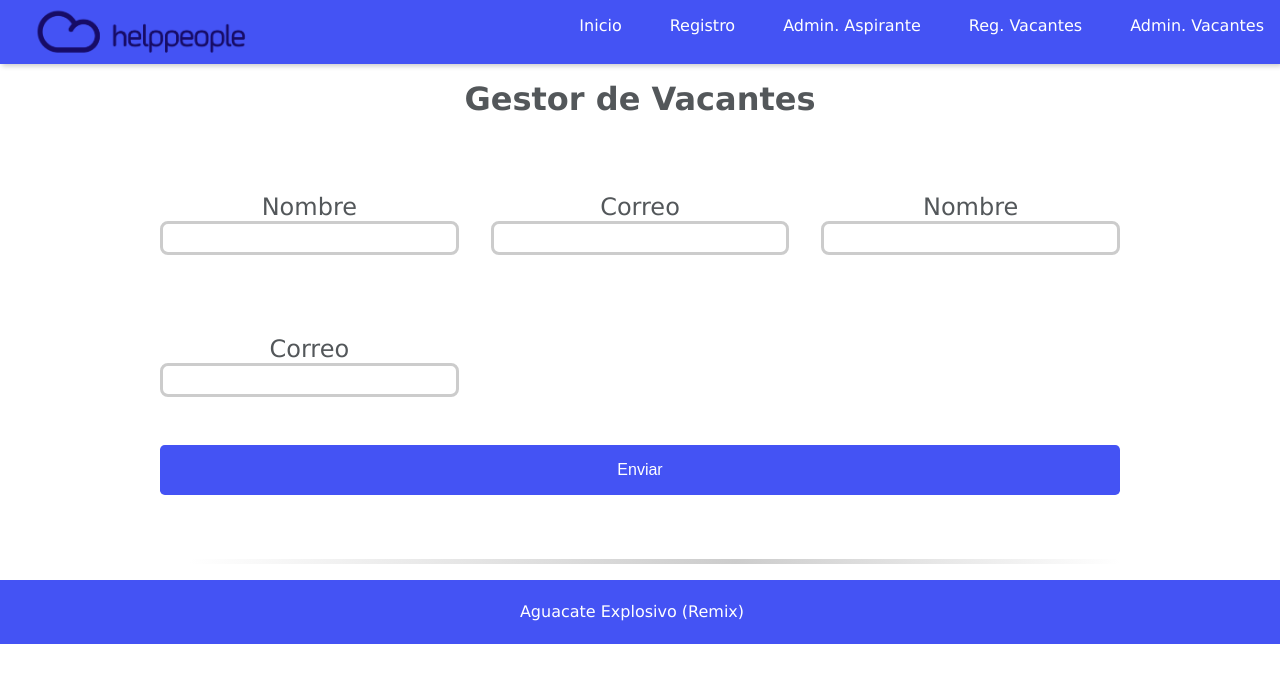
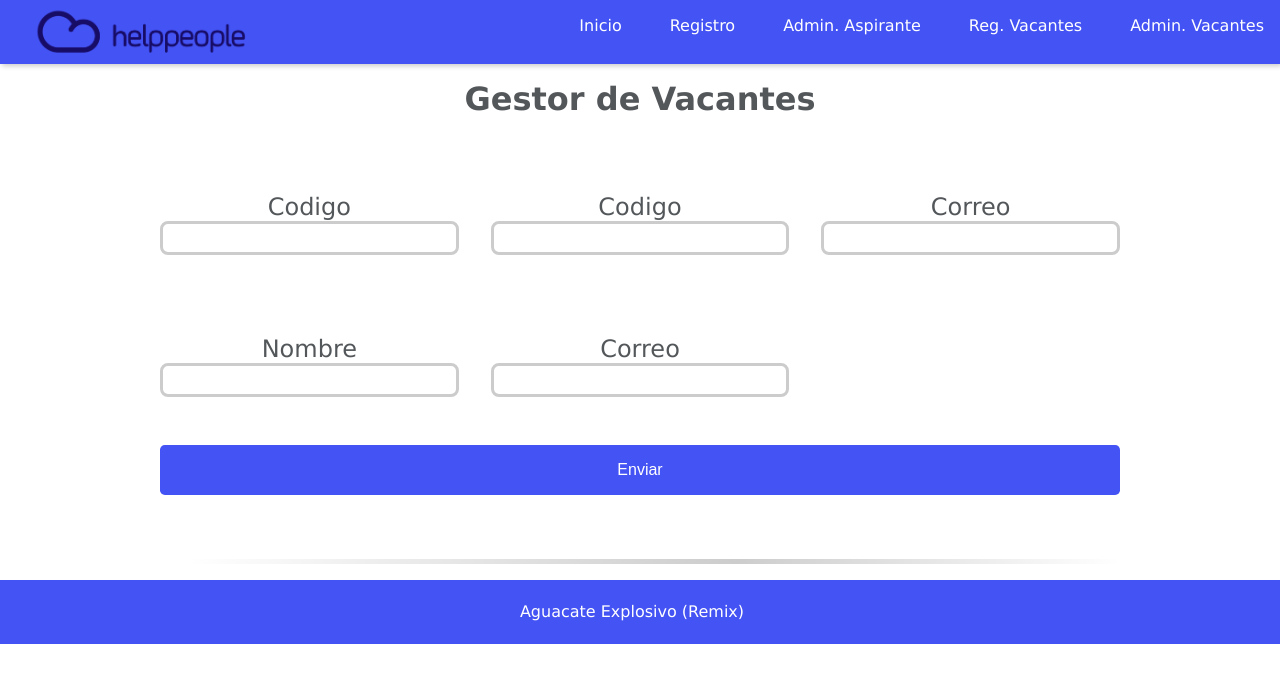
Before and after one commit to lcchaverra/FlyChallenge, a React (Vite) app: page /RegVaPage in a window 1280 px wide. Shown: the top 682 px of the page. Built offline with nearby package versions, Linux system fonts and the light colour scheme.

Commit message:
Cambios Extras

```diff
--- a/index.html
+++ b/index.html
@@ -3,11 +3,15 @@
   <head>
     <meta charset="UTF-8" />
     <link rel="icon" href="/src/img/club.png" />
+    <!-- <link rel="stylesheet" href="https://cdn.jsdelivr.net/npm/bootstrap@4.3.1/dist/css/bootstrap.min.css" integrity="sha384-ggOyR0iXCbMQv3Xipma34MD+dH/1fQ784/j6cY/iJTQUOhcWr7x9JvoRxT2MZw1T" crossorigin="anonymous"> -->
     <meta name="viewport" content="width=device-width, initial-scale=1.0" />
     <title>Grupo 3 - Reto 2</title>
   </head>
   <body>
     <div id="root"></div>
     <script type="module" src="/src/main.jsx"></script>
+    <!-- <script src="https://code.jquery.com/jquery-3.3.1.slim.min.js" integrity="sha384-q8i/X+965DzO0rT7abK41JStQIAqVgRVzpbzo5smXKp4YfRvH+8abtTE1Pi6jizo" crossorigin="anonymous"></script> -->
+    <!-- <script src="https://cdn.jsdelivr.net/npm/popper.js@1.14.7/dist/umd/popper.min.js" integrity="sha384-UO2eT0CpHqdSJQ6hJty5KVphtPhzWj9WO1clHTMGa3JDZwrnQq4sF86dIHNDz0W1" crossorigin="anonymous"></script> -->
+    <!-- <script src="https://cdn.jsdelivr.net/npm/bootstrap@4.3.1/dist/js/bootstrap.min.js" integrity="sha384-JjSmVgyd0p3pXB1rRibZUAYoIIy6OrQ6VrjIEaFf/nJGzIxFDsf4x0xIM+B07jRM" crossorigin="anonymous"></script> -->
   </body>
 </html>
--- a/src/components/FormUserReg.jsx
+++ b/src/components/FormUserReg.jsx
@@ -3,8 +3,8 @@ import React from "react";
 const FormUserReg = () => {
     return (
         <>
-        <h2 className="title">Gestor de Vacantes</h2>
-        <div className="main-container">
+        <h2 className="title">Registrar Usuario</h2>
+        <div className="main-container-2">
             <form action="/">
                 <div className="grid-form-container">
 
@@ -53,7 +53,7 @@ const FormUserReg = () => {
                     </div>
                 </form>
                     <div className="section-divider"></div>
-            </div><br /><br /><br />
+            </div><br /><br /><br /><br />
         </>
     )
 }
--- a/src/components/FormVacaOfert.jsx
+++ b/src/components/FormVacaOfert.jsx
@@ -9,9 +9,15 @@ const FormVacaOfert = () => {
                 <div className="grid-form-container">
 
                     <div className="form-item">
-                        <label htmlFor="name">Nombre</label>
+                        <label htmlFor="name">Codigo</label>
                         <input type="text" id="name" />
                     </div>
+
+                    <div className="form-item">
+                        <label htmlFor="name">Codigo</label>
+                        <input type="text" id="name" />
+                    </div>
+
                     <div className="form-item">
                         <label htmlFor="email">Correo</label>
                         <input type="email" id="email" />
--- a/src/styles/scss/layout/_layout.scss
+++ b/src/styles/scss/layout/_layout.scss
@@ -32,7 +32,6 @@
     }
 }
 
-
 .section-divider {
     width: 100%;
     height: .2em;
```
